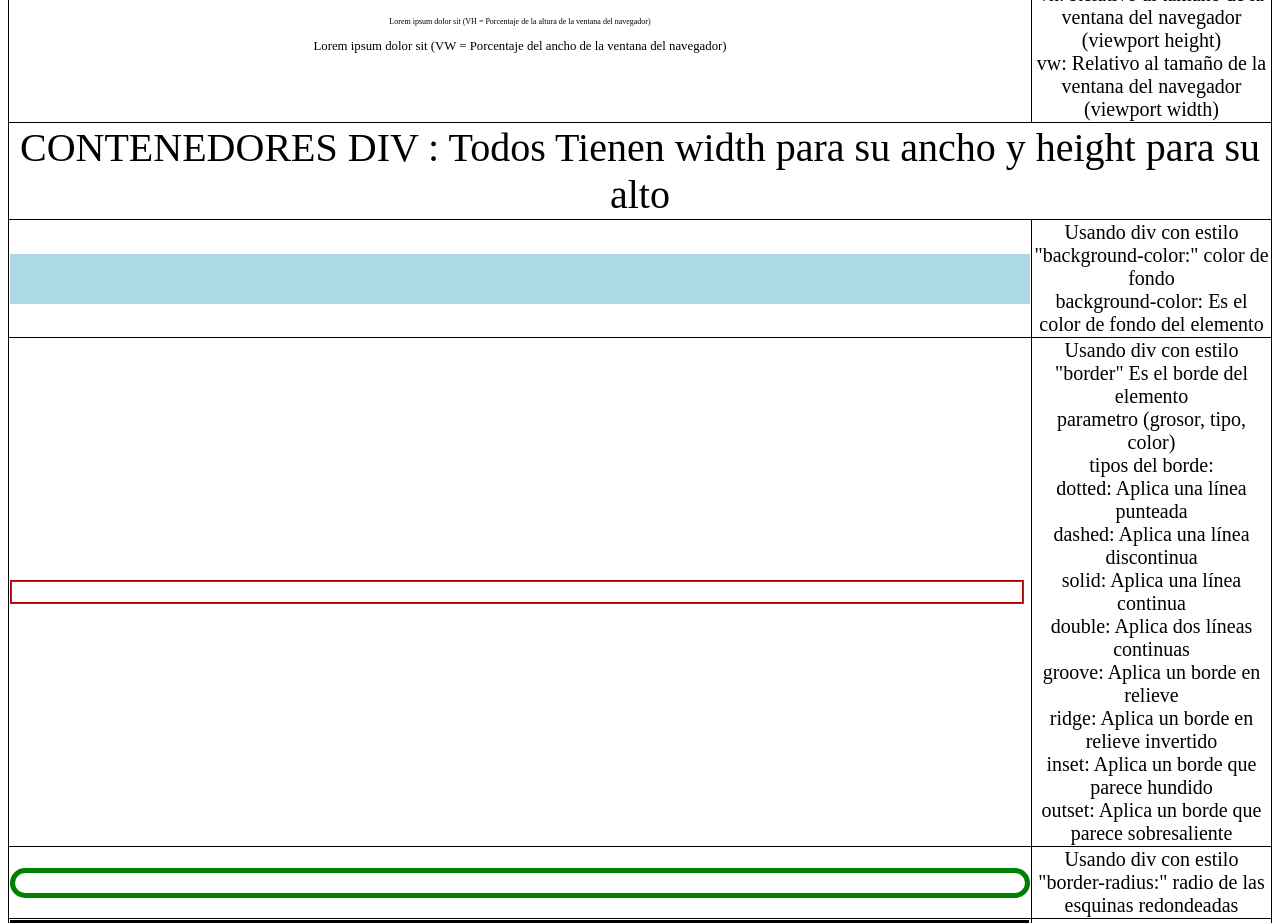
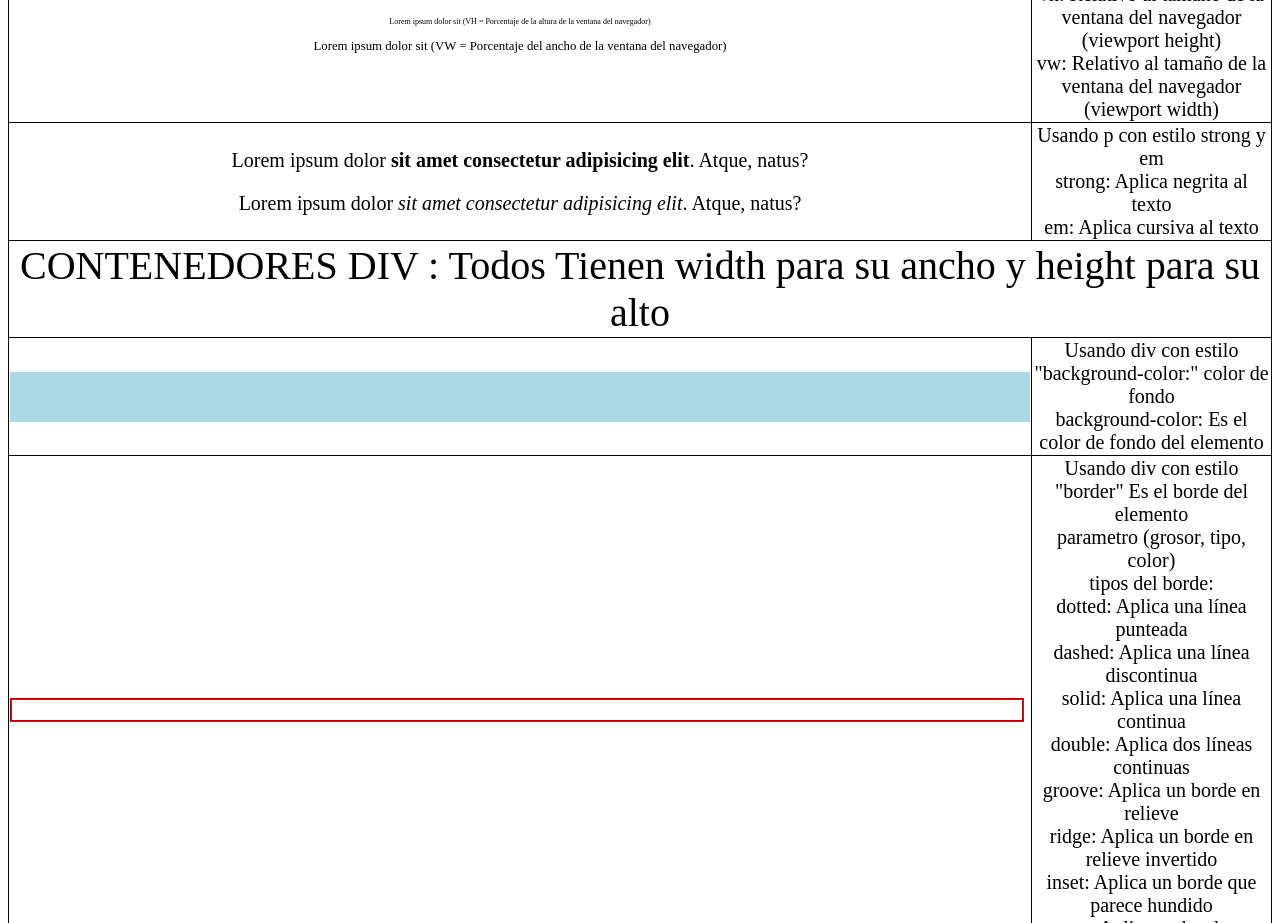
Before and after one commit to Macacofig/TemplatesHTML-CSS-JS, a plain HTML site: page Simple/index.html in a window 1280 px wide. Shown: the part 1249-2172 px from the top of the page. Drawn offline with Linux system fonts and the light colour scheme.

Commit message:
feat: Etiquets of p : strong and em

```diff
--- a/Simple/index.html
+++ b/Simple/index.html
@@ -98,6 +98,17 @@
             </td>
         </tr>
         <tr>
+            <td>
+                <p id="Text81">Lorem ipsum dolor <strong>sit amet consectetur adipisicing elit</strong>. Atque, natus?</p>
+                <p id="Text82">Lorem ipsum dolor <em>sit amet consectetur adipisicing elit</em>. Atque, natus?</p>
+            </td>
+            <td>
+                <p class="text-details">Usando p con estilo strong y em</p>
+                <p class="text-details">strong: Aplica negrita al texto</p>
+                <p class="text-details">em: Aplica cursiva al texto</p>
+            </td>
+        </tr>
+        <tr>
             <td colspan="2" class = "Row-tittle"> CONTENEDORES DIV : Todos Tienen width para su ancho y height para su alto </td>
         </tr>
         <tr>
--- a/Simple/styles.css
+++ b/Simple/styles.css
@@ -55,6 +55,12 @@
     font-size: 1vw;
 }
 
+#Text81{
+    font-size: 20px;
+}
+#Text82{
+    font-size: 20px;
+}
 #content1{
     background-color: lightblue;
     width: 100%;
```
